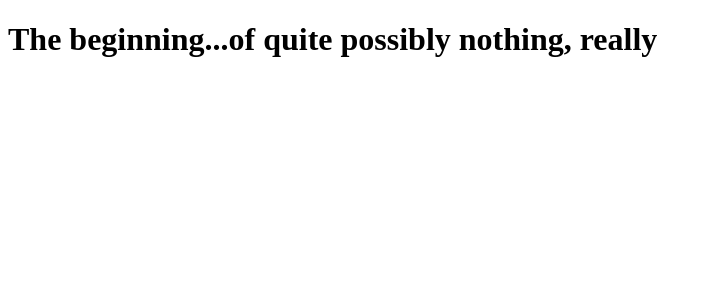
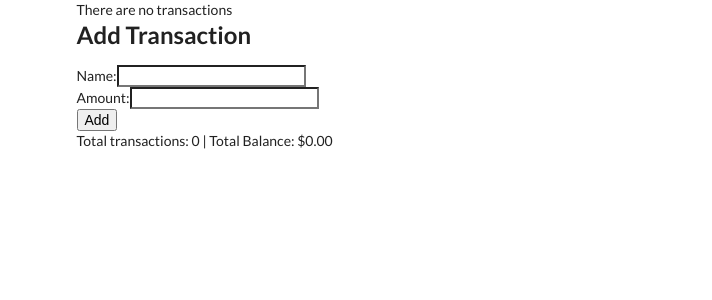
Before and after one commit to RickNoboa/money-manager, a React (Create React App) app: page / in a window 1280 px wide. Shown: the top 300 px of the page, without its empty margins (0-712 px from the left). Built offline with nearby package versions, Linux system fonts and the light colour scheme.

Commit message:
add transaction name and amount functionality added

```diff
--- a/public/index.html
+++ b/public/index.html
@@ -5,6 +5,7 @@
     <link rel="shortcut icon" href="%PUBLIC_URL%/favicon.ico" />
     <meta name="viewport" content="width=device-width, initial-scale=1" />
     <meta name="theme-color" content="#000000" />
+    <link rel="stylesheet" href="https://cdnjs.cloudflare.com/ajax/libs/semantic-ui/2.4.1/semantic.min.css">
     <!--
       manifest.json provides metadata used when your web app is installed on a
       user's mobile device or desktop. See https://developers.google.com/web/fundamentals/web-app-manifest/
--- a/src/App.js
+++ /dev/null
@@ -1,11 +0,0 @@
-import React from 'react';
-
-const App = () => {
-  return (
-    <div>
-      <h1>The beginning...of quite possibly nothing, really</h1>
-    </div>
-  );
-}
-
-export default App;
--- /dev/null
+++ b/src/components/AddTransaction.js
@@ -0,0 +1,23 @@
+import React from 'react'
+
+const AddTransaction = ({handleSubmit}) => {
+    return (
+        <div>
+            <h2>Add Transaction</h2>
+            <form onSubmit={handleSubmit}>
+                <div>
+                    <label>Name:</label>
+                    <input type="text" name="transactionName" />
+                </div>
+                <div>
+                    <label>Amount:</label>
+                    <input type="text" name="transactionAmount" />
+                </div>
+                <button>Add</button>
+            </form>
+
+        </div>
+    )
+}
+
+export default AddTransaction
--- /dev/null
+++ b/src/components/App.js
@@ -0,0 +1,36 @@
+import React, {useState, useEffect} from 'react';
+import TransactionList from "./TransactionList";
+import AddTransaction from "./AddTransaction";
+import {generateKey} from "../helpers/generateKey";
+
+const App = () => {
+  const [transactionsObj, setTransactions] = useState({transactions: [], totalBalance: 0})
+
+  const handleSubmit = e => {
+    e.preventDefault()
+    const {transactionName, transactionAmount} = e.target
+    const transactionId = generateKey()
+    const tempObject = {
+      id: transactionId,
+      name: transactionName.value,
+      amount: transactionAmount.value
+    }
+
+    setTransactions({
+      transactions: [...transactionsObj.transactions, tempObject],
+      totalBalance: parseFloat(transactionsObj.totalBalance) + parseFloat(transactionAmount.value)
+    })
+  }
+
+  useEffect(() => console.log(transactionsObj))
+
+  return (
+    <div className="ui container">
+      <TransactionList transactions={transactionsObj.transactions} />
+      <AddTransaction handleSubmit={handleSubmit} />
+      <p>Total transactions: {transactionsObj.transactions.length} | Total Balance: ${parseFloat(transactionsObj.totalBalance).toFixed(2)}</p>
+    </div>
+  );
+}
+
+export default App;
--- /dev/null
+++ b/src/components/TransactionList.js
@@ -0,0 +1,27 @@
+import React from 'react'
+
+const TransactionList = ({transactions}) => {
+    const renderList = () => {
+        if(transactions.length){
+            return transactions.map(transaction => {
+                return (
+                    <div className="item" key={transaction.id}>
+                        <div className="content">
+                            <p>{transaction.name} - ${parseFloat(transaction.amount).toFixed(2)}</p>
+                        </div>
+                    </div>
+                )
+            })
+        }
+        return <p>There are no transactions</p>
+
+    }
+
+    return (
+        <div>
+            {renderList()}
+        </div>
+    )
+}
+
+export default TransactionList
--- /dev/null
+++ b/src/helpers/generateKey.js
@@ -0,0 +1,3 @@
+export const generateKey = () => {
+    return new Date().getTime()
+}
--- a/src/index.js
+++ b/src/index.js
@@ -1,6 +1,6 @@
 import React from 'react';
 import ReactDOM from 'react-dom';
-import App from './App';
+import App from './components/App';
 
 ReactDOM.render(
     <App />,
```
